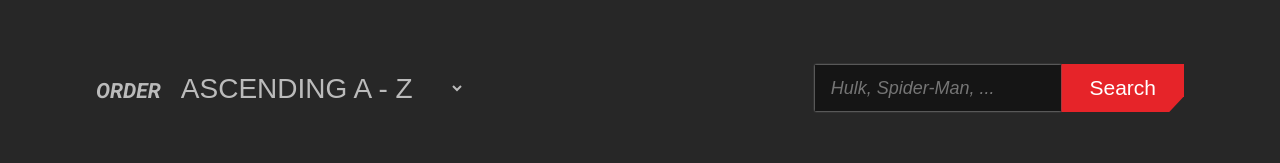
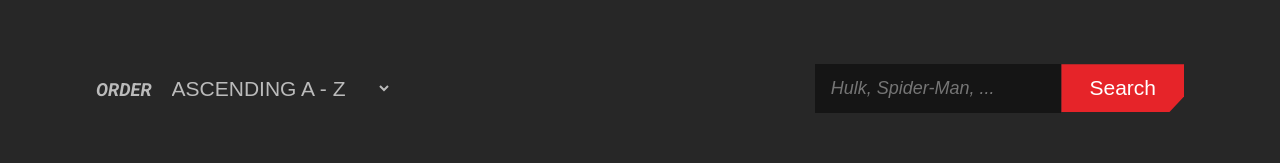
Before and after one commit to Yevhenbk/marvel-characters, a React (Create React App) app: page / in a window 1280 px wide. Shown: the top 163 px of the page. Built offline with nearby package versions, Linux system fonts and the light colour scheme; no server answers.

Commit message:
improved visuals

```diff
--- a/src/components/Card/Card.Styled.js
+++ b/src/components/Card/Card.Styled.js
@@ -5,7 +5,7 @@ import { Tokens } from '../../static/Tokens';
 
 //* Styled Div
 export const DivStyled = styled.div`
-  filter: drop-shadow(0 0 0.05rem ${Tokens.Colors.Quinary});
+  // filter: drop-shadow(0 0 0.05rem ${Tokens.Colors.Quinary});
 `;
 
 
--- a/src/components/Detail/DetailStyled.js
+++ b/src/components/Detail/DetailStyled.js
@@ -30,9 +30,9 @@ export const DetailsCardStyled = styled.div`
     max-width: 30rem;
     min-width: 8rem;
     max-height: 100%;
-    min-height: 70vh;
+    min-height: 40rem;
     position: relative;
-    filter: drop-shadow(0 0 0.05rem ${Tokens.Colors.Quinary});
+    // filter: drop-shadow(0 0 0.05rem ${Tokens.Colors.Quinary});
     background: ${Tokens.Colors.Quaternary};
     &::-webkit-scrollbar {
         display: none; /* for Chrome, Safari, and Opera */
--- a/src/components/FetchCharacters/FetchCharactersStyled.js
+++ b/src/components/FetchCharacters/FetchCharactersStyled.js
@@ -46,8 +46,8 @@ export const SelectStyled = styled.select`
   background-color: transparent;
   border: none;
   margin: 0;
-  width: 18rem;
-  font-size: 28px;
+  width: 14rem;
+  font-size: 21px;
   color: ${Tokens.Colors.Quinary};
   cursor: pointer;
   outline: none;
@@ -63,7 +63,7 @@ export const OptionStyled = styled.option`
 
 //* Styled Span
 export const SpanStyled = styled.span`
-  font-size: 21px;
+  font-size: 18px;
   padding-right: 1rem;
   font-weight: bold;
   font-style: italic;
--- a/src/components/SearchBar/SearchBarStyled.js
+++ b/src/components/SearchBar/SearchBarStyled.js
@@ -29,11 +29,11 @@ export const SearchStyled = styled.input`
     font-size: 18px;
     outline: none;
     background: ${Tokens.Colors.Quaternary};
-    height: 46.6px;
+    height: 48.6px;
     border: none;
     padding-left: 1rem;
     width: 246.74px;
-    filter: drop-shadow(0 0 0.05rem ${Tokens.Colors.Quinary});
+    // filter: drop-shadow(0 0 0.05rem ${Tokens.Colors.Quinary});
     // border-bottom: 2px solid ${Tokens.Colors.Teritary};
     &::placeholder {
         font-style: italic;
```
